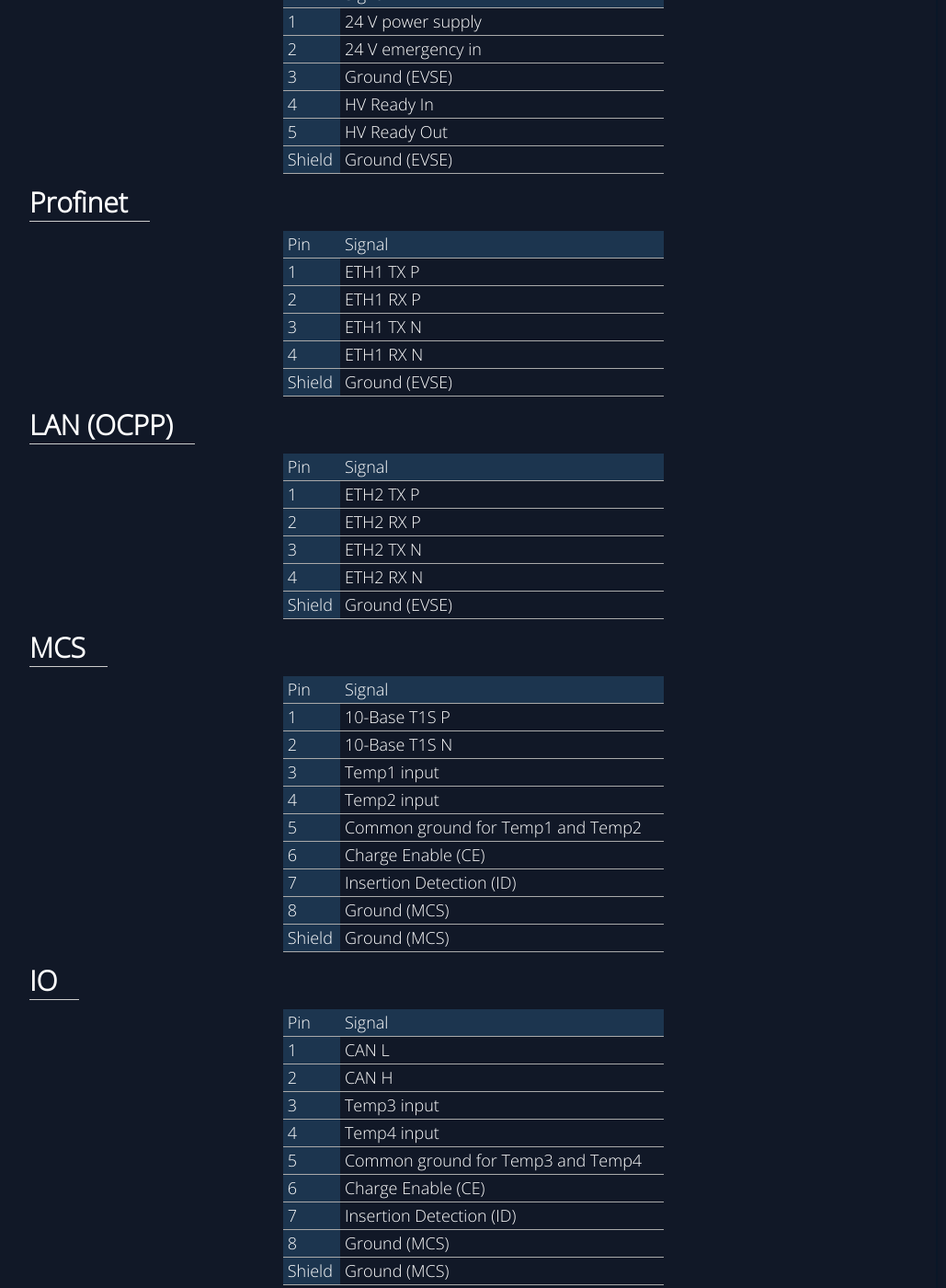
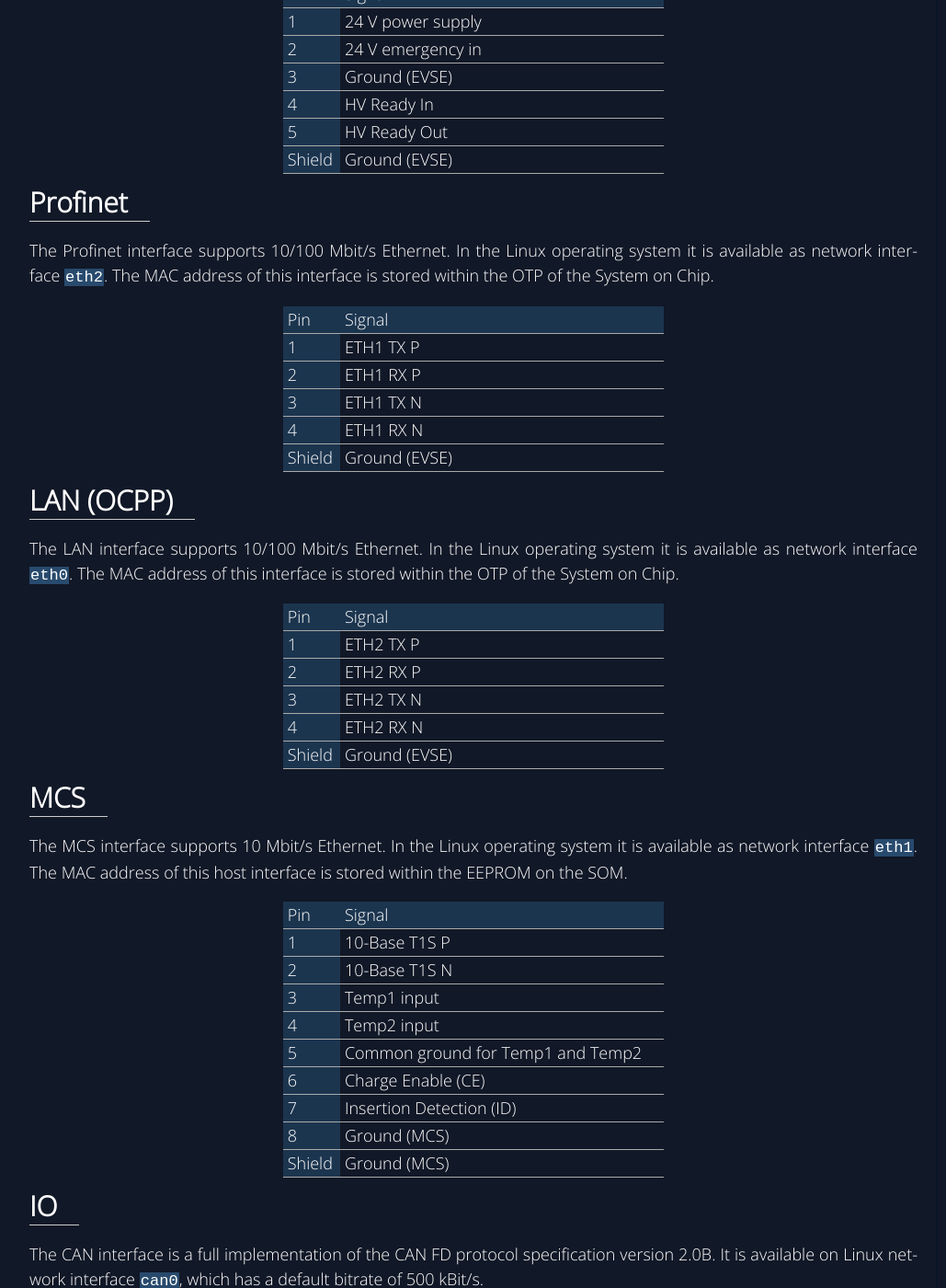
Before and after one commit to chargebyte/chargebyte-docs, a Sphinx documentation site: the page built from docs/source/hardware.rst, in a window 1280 px wide and 1400 px high, scrolled down 1008 px. Shown: the whole window at 92% size, without its empty margins (218-1247 px from the left). Built offline with Sphinx 7.4.7, drawn with Linux system fonts in a browser that asks for light colours.

Commit message:
Hardware: Extend network interface description
Make it clear which Linux interface belongs to which connector.

Signed-off-by: Stefan Wahren <stefan.wahren@chargebyte.com>

```diff
--- a/docs/source/hardware.rst
+++ b/docs/source/hardware.rst
@@ -59,6 +59,10 @@
 Profinet
 ^^^^^^^^
 
+The Profinet interface supports 10/100 Mbit/s Ethernet. In the Linux operating
+system it is available as network interface ``eth2``. The MAC address of this
+interface is stored within the OTP of the System on Chip.
+
 .. list-table::
    :widths: 15 85
    :header-rows: 1
@@ -81,6 +85,10 @@
 LAN (OCPP)
 ^^^^^^^^^^
 
+The LAN interface supports 10/100 Mbit/s Ethernet. In the Linux operating
+system it is available as network interface ``eth0``. The MAC address of this
+interface is stored within the OTP of the System on Chip.
+
 .. list-table::
    :widths: 15 85
    :header-rows: 1
@@ -102,6 +110,10 @@
 
 MCS
 ^^^
+
+The MCS interface supports 10 Mbit/s Ethernet. In the Linux operating
+system it is available as network interface ``eth1``. The MAC address of
+this host interface is stored within the EEPROM on the SOM.
 
 .. list-table::
    :widths: 15 85
@@ -132,6 +144,10 @@
 
 IO
 ^^
+
+The CAN interface is a full implementation of the CAN FD protocol specification
+version 2.0B. It is available on Linux network interface ``can0``, which has a
+default bitrate of 500 kBit/s.
 
 .. list-table::
    :widths: 15 85
```
